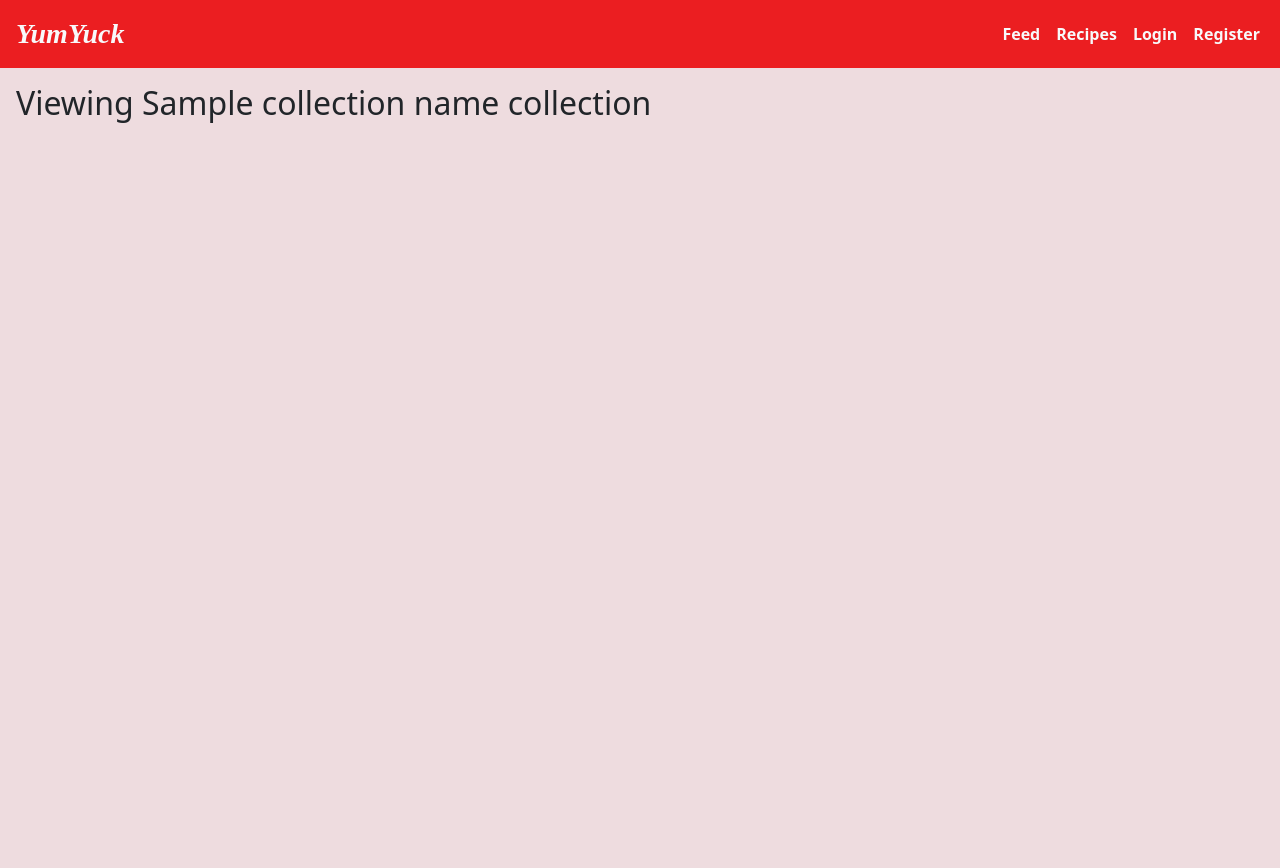
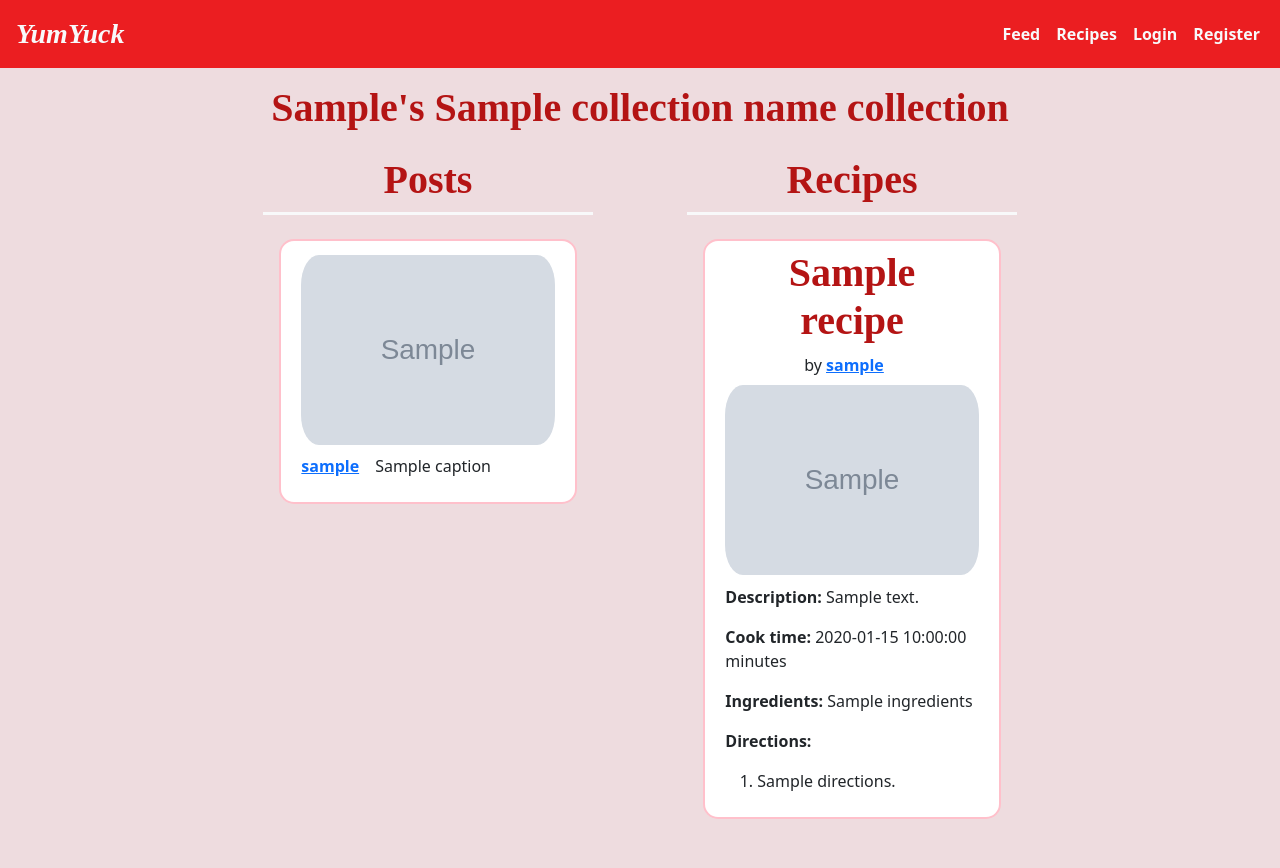
Before and after one commit to jzd2103/DB_project, a Flask app: template templates/view_collection.html in a window 1280 px wide. Run offline with Flask 3, Linux system fonts and the light colour scheme; the template is opened without the code that fills it: most values are stand-ins (such as "Sample title", 1, 10 or a date in 2020); grey boxes marked "Sample" are stand-in pictures; parts of the project's set-up code (start-up, migrations or seed data) failed here and were passed over.

Commit message:
view collections

```diff
--- a/server.py
+++ b/server.py
@@ -121,21 +121,20 @@ def profile():
 		return redirect('/')
 
 	post_query = """Select username, post_id, caption, image_URL, video_URL
-							From Posts Natural Join Make Natural Join Users
-							Where User_ID = (:user_id)
-							Order by Date_Posted DESC
-							"""
+					From Posts Natural Join Make Natural Join Users
+					Where User_ID = (:user_id)
+					Order by Date_Posted DESC"""
 
 	recipe_query = """Select Recipe_ID, Username, Recipe_Name, Description, Ingredients, Directions, Cook_Time, Image_URL
-							from Recipes natural join Users natural join Create_recipe
-							Where User_ID = (:user_id)"""
+					  from Recipes natural join Users natural join Create_recipe
+					  Where User_ID = (:user_id)"""
 
 	collection_query = """SELECT Collection_Name
 						  FROM Collections
 						  Where User_ID = (:user_id)"""
 
 	user_query = """Select Name, Address, Biography, Date_of_Birth, Username
-							From Users Where User_ID = (:user_id)"""
+					From Users Where User_ID = (:user_id)"""
 
 	if(request.args.get('username')):
 		username_viewing = request.args.get('username')
@@ -669,6 +668,7 @@ def update_recipe():
 @app.route('/view_collection')
 def view_collection():
 	global logged_in
+	global user_id
 
 	if(not logged_in):
 		flash('You are not logged in', 'danger')
@@ -676,11 +676,49 @@ def view_collection():
 
 	if(request.args.get('collection_name')):
 		c_name = request.args.get('collection_name')
+		c_id = """Select collection_id
+				  From Collections
+				  Where user_id = (:user_id) and collection_name = (:collection_name)"""
+
+		params1 = {'collection_name': c_name, 'user_id': user_id}
+		c_id = g.conn.execute(text(c_id), params1).fetchone()[0]
+
+		params2 = {'user_id': user_id, 'collection_id': c_id}
+
+		post_query = """SELECT u.Username, p.Post_ID, p.Caption, p.Image_URL, p.Video_URL
+						FROM Posts p
+						JOIN Make m ON p.Post_ID = m.Post_ID
+						JOIN Users u ON m.User_ID = u.User_ID
+						JOIN Contain_Post cp ON p.Post_ID = cp.Post_ID
+						JOIN Collections c ON cp.User_ID = c.User_ID AND cp.Collection_ID = c.Collection_ID
+						WHERE c.Collection_ID = (:collection_id) and c.User_id = (:user_id)"""
+
+		recipe_query = """Select r.Recipe_ID, u.Username, r.Recipe_Name, r.Description, r.Ingredients, r.Directions, r.Cook_Time, r.Image_URL
+						  FROM Recipes r
+						  JOIN Create_Recipe cr ON r.Recipe_ID = cr.Recipe_ID
+						  JOIN Users u ON cr.User_ID = u.User_ID
+						  JOIN Contain_Recipe ON r.Recipe_ID = Contain_Recipe.Recipe_ID
+						  JOIN Collections c ON Contain_Recipe.User_ID = c.User_ID AND Contain_Recipe.Collection_ID = c.Collection_ID
+						  WHERE c.Collection_ID = (:collection_id) and c.User_id = (:user_id)"""
+
+		posts, recipes = [], []
+		cursor = g.conn.execute(text(post_query), params2)
+
+		for username, post_id, caption, image_url, video_url in cursor:
+			posts.append({'username': username, 'post_id': post_id, 'caption': caption, 'video_url': video_url, 'image_url': image_url})
+
+		cursor = g.conn.execute(text(recipe_query), params2)
+
+		for Recipe_ID, Username, Recipe_Name, Description, Ingredients, Directions, Cook_Time, Image_URL in cursor:
+			recipes.append({'recipe_id': Recipe_ID, 'username': Username, 'recipe_name': Recipe_Name.replace('\"', ''), 'description': Description.replace('\"', ''),
+							'ingredients': Ingredients, 'directions': Directions, 'cook_time': Cook_Time, 'image_file': Image_URL})
+
+		cursor.close()
 	else:
 		flash('Error: no collection to view', 'danger')
 		return redirect('/Profile')
 
-	return render_template('view_collection.html', logged_in=logged_in, collection_name=c_name)
+	return render_template('view_collection.html', logged_in=logged_in, collection_name=c_name, posts=posts, recipes=recipes, loggedin_user=logged_in_username)
 
 @app.route('/add_to_collection', methods=['GET','POST'])
 def add_to_collection():
--- a/templates/profile.html
+++ b/templates/profile.html
@@ -47,7 +47,7 @@
                 <div class="col-10">
                     {% if not posts %}
                         <div class="row light-border light-background m-3 p-2 justify-content-center">
-                            <p style="text-align: center;">{{ users[0].username }} has not made any posts yet</p>
+                            {{ users[0].username }} has not made any posts yet
                         </div>
                     {% else %}
                         {% for post in posts %}
@@ -83,7 +83,7 @@
                 <div class="col-10">
                     {% if not recipes %}
                         <div class="row light-border text-center light-background m-3 p-2 justify-content-center">
-                            <p>{{ users[0].username }} has not created any recipes yet</p>
+                            {{ users[0].username }} has not created any recipes yet
                         </div>
                     {% else %}
                         {% for recipe in recipes %}
--- a/templates/recipe.html
+++ b/templates/recipe.html
@@ -12,11 +12,10 @@
                 <div class="row light-border light-background m-3 p-2 justify-content-center">
                     <div class="col-11 text-center">
                         <h1> {{ recipe.recipe_name }}</h1>
+                        <p style="display: inline;">by </p>
                         {% if recipe.username == loggedin_user %}
-                            <p style="display: inline;">by </p>
                             <a class="me-3 fw-bold" href="/Profile">{{ recipe.username }}</a>
                         {% else %}
-                            <p style="display: inline;">by </p>
                             <a class="me-3 fw-bold" href="/Profile?username={{recipe.username}}">{{ recipe.username }}</a>
                         {% endif %}
                     </div>
--- a/templates/view_collection.html
+++ b/templates/view_collection.html
@@ -1,6 +1,98 @@
 {% extends "layout.html" %}
 {% block content %}
 
-<h2>Viewing {{ collection_name }} collection </h2>
+<h1 class ="text-center">{{loggedin_user}}'s {{ collection_name }} collection </h2>
+
+    <div class="row justify-content-center mt-4 ">
+        <div class="col-4 min-width">
+            <div class="row justify-content-center">
+                <div class="col-10">
+                    <h1 class="text-center pb-2 border-bottom border-3 border-light">Posts</h1>
+                </div>
+            </div>
+            <div class="row justify-content-center">
+                <div class="col-10">
+                    {% if not posts %}
+                        <div class="row light-border light-background m-3 p-2 justify-content-center">
+                            No posts yet
+                        </div>
+                    {% else %}
+                        {% for post in posts %}
+                            <div class="row light-border light-background m-3 p-2 justify-content-center">
+                                {% if post.image_url %}
+                                    <img class="image_file" src="static\images\{{post.image_url}}">
+                                {% else %}
+                                    <video class="video_file" controls>
+                                        <source src="static\videos\{{post.video_url}}">
+                                    </video>
+                                {% endif %}
+                                <div class="d-flex mt-1">
+                                    {% if post.username != loggedin_user %}
+                                        <a class="me-3 fw-bold" href="/Profile?username={{post.username}}">{{ post.username }}</a>
+                                    {% else %}
+                                        <a class="me-3 fw-bold" href="/Profile">{{ post.username }}</a>
+                                    {% endif %}
+                                    <p>{{ post.caption }}</p>
+                                </div>
+                            </div>
+                        {% endfor %}
+                    {% endif %}
+                </div>
+            </div>
+        </div>
+
+        <div class="col-4 min-width">
+            <div class="row justify-content-center">
+                <div class="col-10">
+                    <h1 class="text-center pb-2 border-bottom border-3 border-light"> Recipes</h1>
+                </div>
+            </div>
+            <div class="row justify-content-center">
+                <div class="col-10">
+                    {% if not recipes %}
+                        <div class="row light-border text-center light-background m-3 p-2 justify-content-center">
+                            No recipes yet
+                        </div>
+                    {% else %}
+                        {% for recipe in recipes %}
+                            <div class="row light-border light-background m-3 p-2 justify-content-center">
+                                <div class="col-11 text-center mb-2">
+                                    <h1> {{ recipe.recipe_name }}</h1>
+                                    <p style="display: inline;">by </p>
+                                    {% if recipe.username == loggedin_user %}
+                                        <a class="me-3 fw-bold" href="/Profile">{{ recipe.username }}</a>
+                                    {% else %}
+                                        <a class="me-3 fw-bold" href="/Profile?username={{recipe.username}}">{{ recipe.username }}</a>
+                                    {% endif %}
+                                </div>
+
+                                {% if recipe.image_file %}
+                                    <img class="mt-0 image_file" src="static\images\{{recipe.image_file}}">
+                                {% endif %}
+
+                                <div class="d-flex mt-1">
+                                    {% if recipe.description != '' %}
+                                        <p><strong>Description:</strong> {{ recipe.description }}</p>
+                                    {% endif %}
+                                </div>
+
+                                <div>
+                                    <p><strong>Cook time:</strong> {{ recipe.cook_time }} minutes</p>
+                                    <p><strong>Ingredients:</strong> {{ recipe.ingredients}}</p>
+                                    <p class="fw-bold">Directions:</p>
+                                    <ol>
+                                        {% for direction in recipe.directions.split('.') %}
+                                            {% if direction != '' %}
+                                                <li>{{ direction + '.' }}</li>
+                                            {% endif %}
+                                        {% endfor %}
+                                    </ol>
+                                </div>
+                            </div>
+                        {% endfor %}
+                    {% endif %}
+                </div>
+            </div>
+        </div>
 
 {% endblock %}
```
Also changed, not shown: static/images/bbba880392bc12f7.jpg (added).
